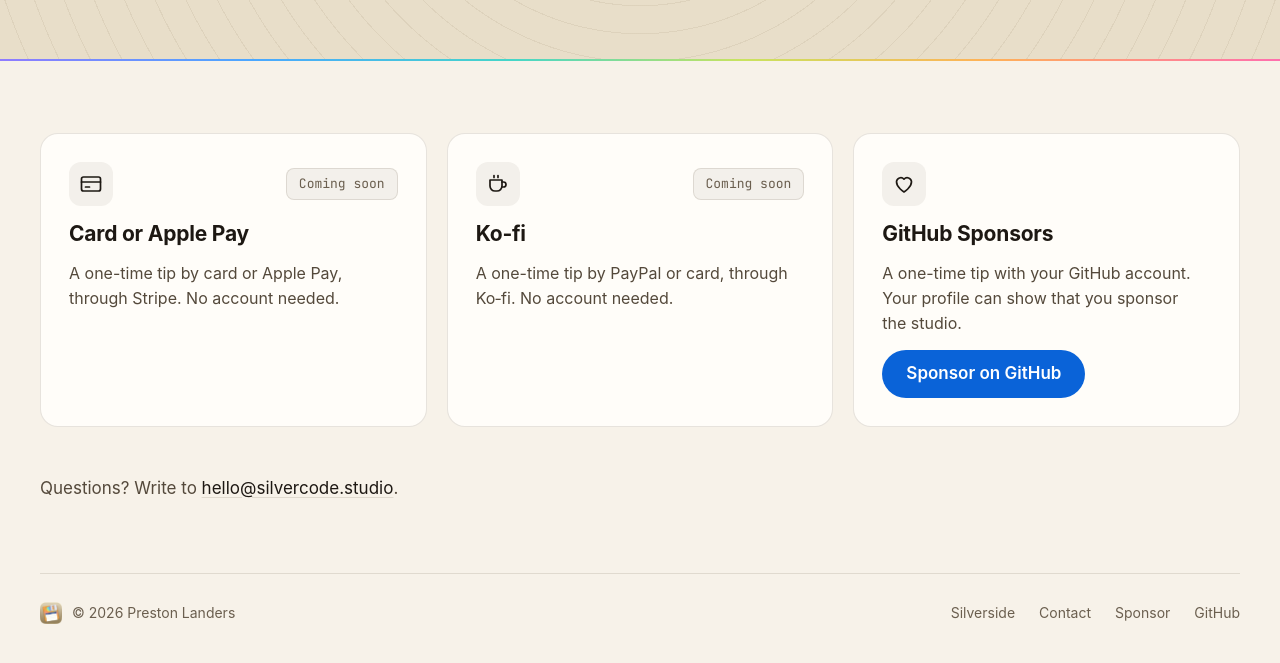
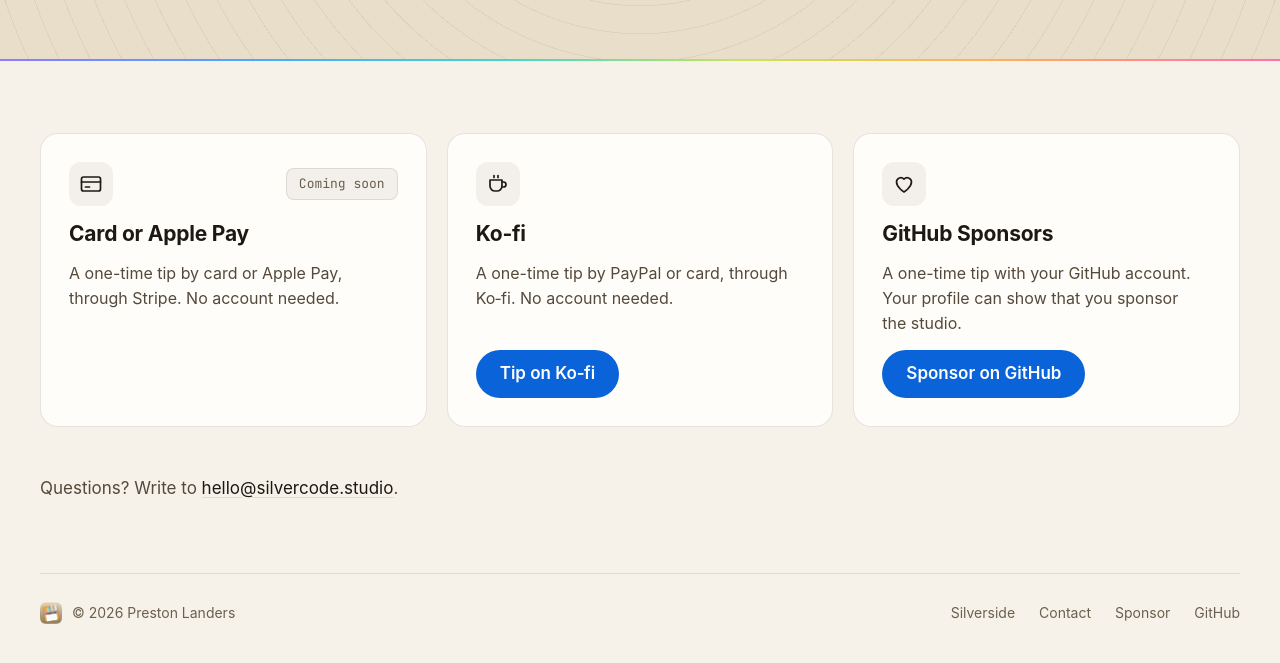
Before and after one commit to SilvercodeStudio/SilvercodeStudio.github.io, a plain HTML site: page sponsor.html in a window 1280 px wide. Shown: the part 279-942 px from the top of the page. Drawn offline with nearby package versions, Linux system fonts and the light colour scheme.

Commit message:
Ko-fi link

```diff
--- a/sponsor.html
+++ b/sponsor.html
@@ -87,12 +87,10 @@
         <article class="ss-card">
           <div class="ss-card__head">
             <div class="ss-card__icon"><svg viewBox="0 0 24 24" fill="none" stroke="currentColor" stroke-width="1.7" stroke-linecap="round" stroke-linejoin="round" aria-hidden="true"><path d="M4 8h12v6a5 5 0 0 1-5 5H9a5 5 0 0 1-5-5z"/><path d="M16 10h1.5a2.5 2.5 0 0 1 0 5H16"/><path d="M8 3.5v2M12 3.5v2"/></svg></div>
-            <span class="ss-chip ss-chip--soon">Coming soon</span>
           </div>
           <h2 class="ss-card__title">Ko-fi</h2>
           <p class="ss-card__text">A one-time tip by PayPal or card, through Ko&#8209;fi. No account needed.</p>
-          <!-- When Ko-fi is set up, take out the chip above and add:
-          <a class="ss-btn" href="https://ko-fi.com/...">Tip on Ko-fi</a> -->
+          <a class="ss-btn" href="https://ko-fi.com/silvercode_studio">Tip on Ko&#8209;fi</a>
         </article>
 
         <article class="ss-card">
```
